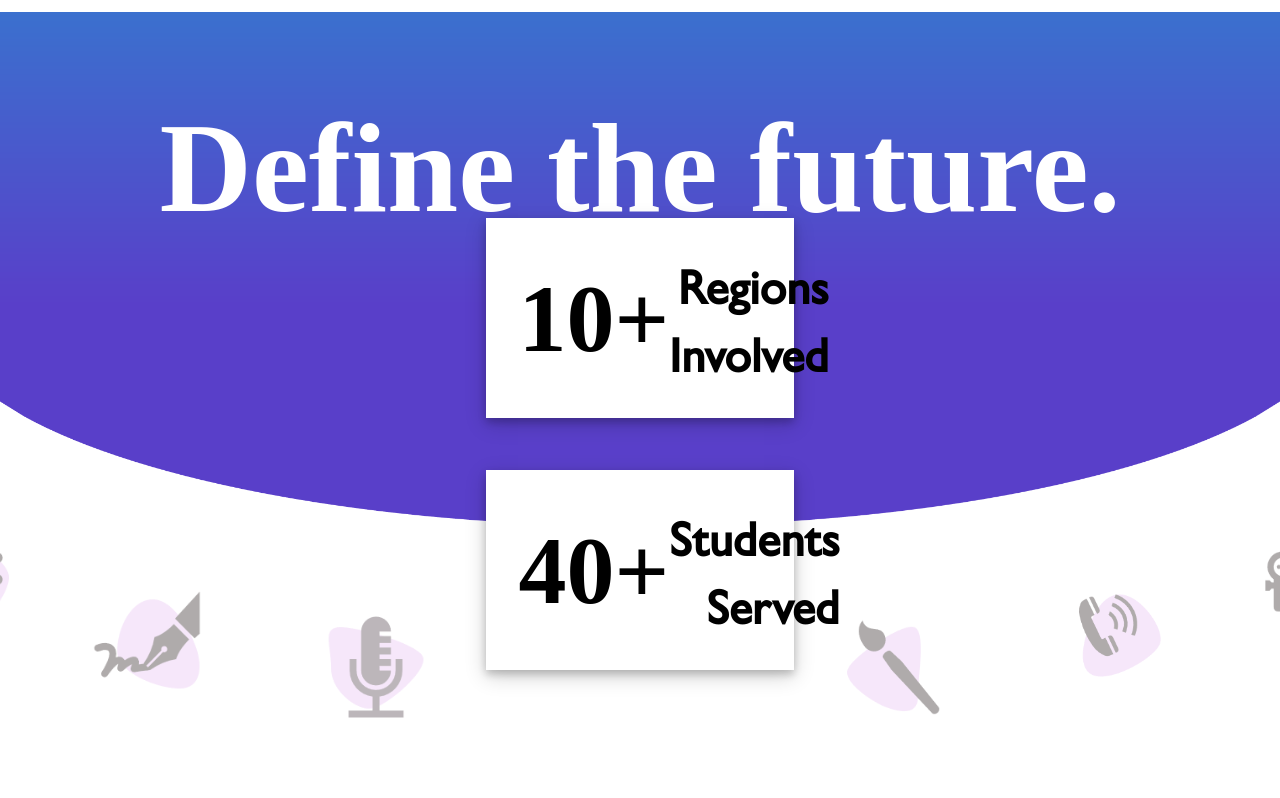
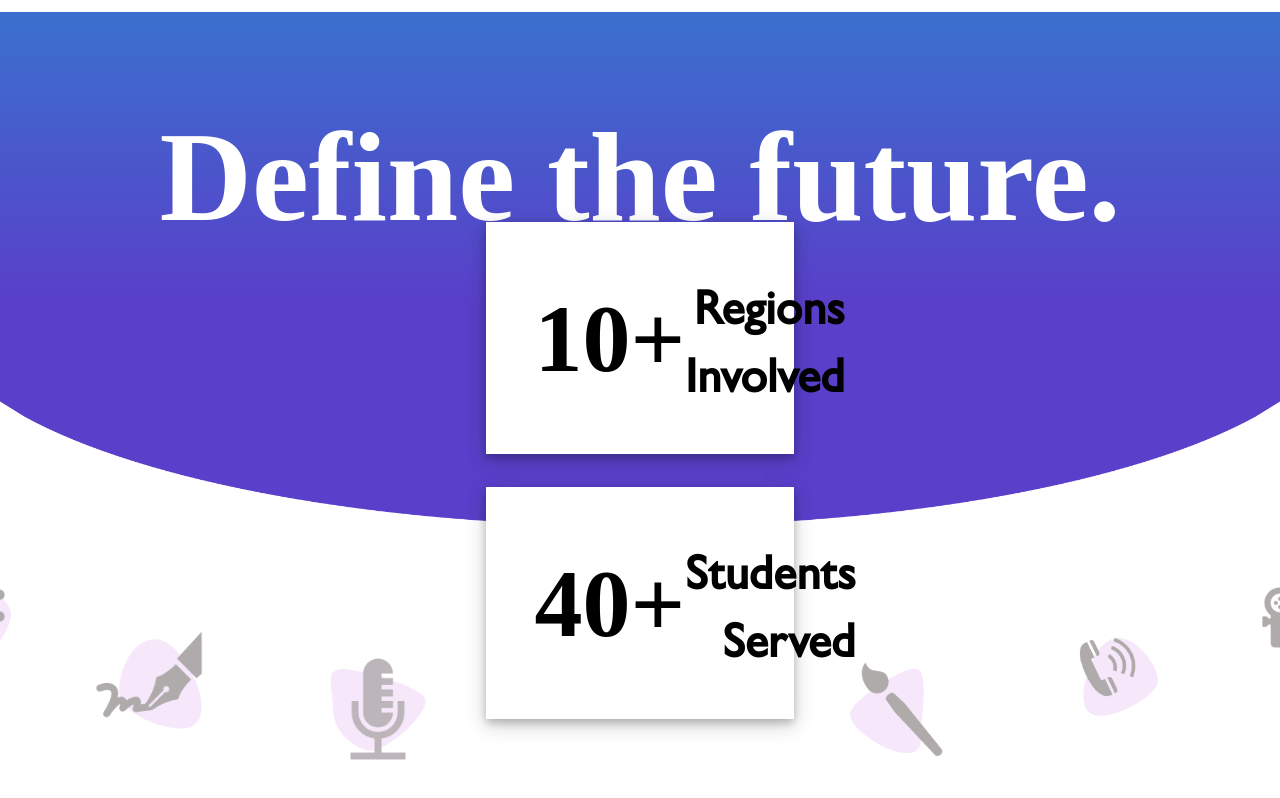
Before and after one commit to Phoenix7695/Phoenix7695.github.io, a plain HTML site: page index.html in a window 1280 px wide. Shown: the part 74-872 px from the top of the page. Drawn offline with Linux system fonts and the light colour scheme; a web font is replaced by a local one.

Commit message:
positioning/sizing, begin responsive

```diff
--- a/index.html
+++ b/index.html
@@ -2,6 +2,7 @@
 <html lang="en">
 <head>
     <meta charset="UTF-8">
+    <meta name="viewport" content="width=device-width, initial-scale=1.0">
     <title>Home | Empower Expression</title>
     <link rel="stylesheet" href="styles.css">
 </head>
@@ -36,12 +37,12 @@
                 <h1 class="boxed-text-2">Students Served</h1>
             </div>
 
-            <a href="#" class="icon"><img src="assets/clef_icon.png" alt="Music" class="icon-1 icons"></a>
-            <img src="assets/pen_icon.png" alt="Writing" class="icons icon-2">
-            <img src="assets/mic_icon.png" alt="Speaking" class="icons icon-3">
-            <img src="assets/paintbrush_icon.png" alt="Visual Arts" class="icons icon-4">
-            <img src="assets/phone_icon.png" alt="Speaking?" class="icons icon-5">
-            <img src="assets/camera_icon.png" alt="Videography" class="icons icon-6">
+            <a href="#"><img src="assets/clef_icon.png" alt="Music" class="icon-1 icons"></a>
+            <a href="#"><img src="assets/pen_icon.png" alt="Writing" class="icons icon-2"></a>
+            <a href="#"><img src="assets/mic_icon.png" alt="Speaking" class="icons icon-3"></a>
+            <a href="#"><img src="assets/paintbrush_icon.png" alt="Visual Arts" class="icons icon-4"></a>
+            <a href="#"><img src="assets/phone_icon.png" alt="Speaking?" class="icons icon-5"></a>
+            <a href="#"><img src="assets/camera_icon.png" alt="Videography" class="icons icon-6"></a>
         </div>
     </div>
 </body>
--- a/styles.css
+++ b/styles.css
@@ -121,8 +121,8 @@ button:hover {
     background: white;
     margin-right: 38%;
     margin-left: 38%;
-    padding: 2rem;
-    bottom: 30%;
+    padding: 3rem;
+    bottom: 28%;
     display: flex;
     flex-direction: row;
     justify-content: space-around;
@@ -147,6 +147,11 @@ button:hover {
 .icons {
     width: 110px;
     height: auto;
+    transition: all 0.3s ease 0s;
+}
+
+.icons:hover {
+    filter: brightness(75%);
 }
 
 .icon-1 {
@@ -174,8 +179,6 @@ button:hover {
 }
 
 .icon-5 {
-    width: 115px;
-    height: auto;
     position: relative;
     bottom: 35%;
     left: 23%;
```
